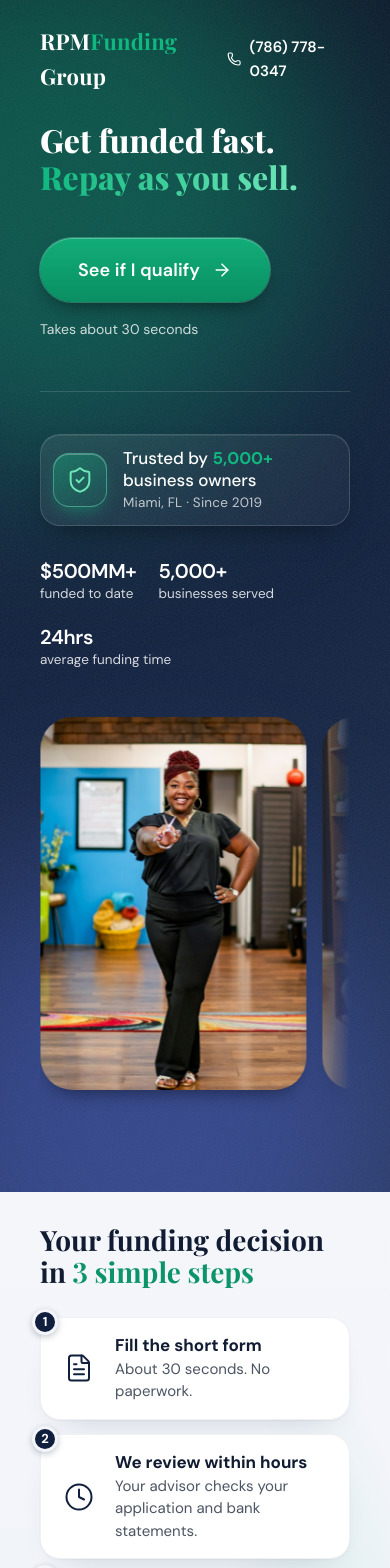
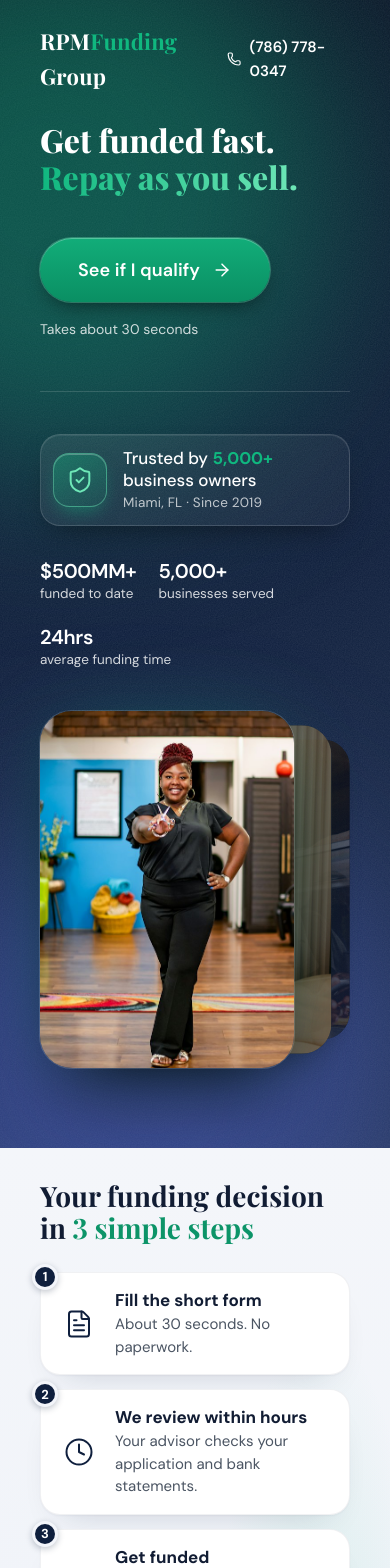
Before and after one commit to SofttikTech/client-rpm-funding-landing, a React (Vite) app: page / in a window 390 px wide. Shown: the top 1568 px of the page. Built offline with nearby package versions, Linux system fonts and the light colour scheme.

Commit message:
Hero photos: layered deck carousel with depth, shadows and dimmed back cards

```diff
--- a/src/components/Hero/Hero.css
+++ b/src/components/Hero/Hero.css
@@ -33,11 +33,11 @@
 .rpm-hero-trust-label { white-space: nowrap; font-size: 13.5px; font-weight: 400; color: rgba(255, 255, 255, 0.82); }
 
 .rpm-hero-visual { position: relative; }
-.rpm-hero-carousel { will-change: transform; margin-left: auto; width: min(100%, calc((100svh - 150px) * 0.8)); }
-.rpm-hero-viewport { overflow: hidden; padding: 6px 0 22px; -webkit-mask-image: linear-gradient(to right, #000 0, #000 84%, transparent 100%); mask-image: linear-gradient(to right, #000 0, #000 84%, transparent 100%); }
-.rpm-hero-viewport.is-last { -webkit-mask-image: linear-gradient(to right, transparent 0, #000 14%, #000 100%); mask-image: linear-gradient(to right, transparent 0, #000 14%, #000 100%); }
-.rpm-hero-slide { flex: 0 0 86%; aspect-ratio: 4 / 5.6; border-radius: 32px; overflow: hidden; background: var(--rpm-navy-light); box-shadow: 0 12px 20px -12px rgba(0, 0, 0, 0.55); }
-.rpm-hero-track { display: flex; gap: 16px; transition: transform 0.9s cubic-bezier(0.65, 0, 0.35, 1); will-change: transform; }
+.rpm-hero-carousel { will-change: transform; position: relative; margin-left: auto; width: min(100%, calc((100svh - 150px) * 0.87)); aspect-ratio: 1 / 1.15; }
+.rpm-hero-card { position: absolute; top: 0; left: 0; width: 82%; height: 100%; border-radius: 32px; overflow: hidden; background: var(--rpm-navy-light); transform-origin: left center; transition: transform 0.9s cubic-bezier(0.65, 0, 0.35, 1), opacity 0.9s ease-in-out, filter 0.9s ease-in-out, box-shadow 0.9s ease-in-out; }
+.rpm-hero-card[data-pos='0'] { z-index: 3; transform: translateX(0) scale(1); opacity: 1; filter: brightness(1); box-shadow: 0 0 0 1px rgba(255, 255, 255, 0.16), 0 36px 70px -24px rgba(0, 0, 0, 0.75), 0 0 80px -20px rgba(16, 183, 127, 0.35); }
+.rpm-hero-card[data-pos='1'] { z-index: 2; transform: translateX(22.7%) scale(0.92); opacity: 0.85; filter: brightness(0.62); box-shadow: 0 20px 40px -20px rgba(0, 0, 0, 0.6); }
+.rpm-hero-card[data-pos='2'] { z-index: 1; transform: translateX(37.9%) scale(0.84); opacity: 0.6; filter: brightness(0.42); box-shadow: 0 14px 30px -18px rgba(0, 0, 0, 0.5); }
 .rpm-hero-photo { width: 100%; height: 100%; object-fit: cover; display: block; }
 
 
@@ -48,14 +48,19 @@
 
 @media (prefers-reduced-motion: reduce) {
   .rpm-hero-glow { animation: none; }
-  .rpm-hero-track { transition: none; }
+  .rpm-hero-card { transition: none; }
 }
 
 @media (max-width: 960px) {
   .rpm-hero-grid { grid-template-columns: minmax(0, 1fr); gap: 40px; }
   .rpm-hero-title { font-size: 40px; white-space: normal; }
     .rpm-hero-visual { max-width: 460px; margin: 0 auto; width: 100%; }
-    .rpm-hero-carousel { width: 100%; }
+    .rpm-hero-carousel { will-change: transform; position: relative; margin-left: auto; width: min(100%, calc((100svh - 150px) * 0.87)); aspect-ratio: 1 / 1.15; }
+.rpm-hero-card { position: absolute; top: 0; left: 0; width: 82%; height: 100%; border-radius: 32px; overflow: hidden; background: var(--rpm-navy-light); transform-origin: left center; transition: transform 0.9s cubic-bezier(0.65, 0, 0.35, 1), opacity 0.9s ease-in-out, filter 0.9s ease-in-out, box-shadow 0.9s ease-in-out; }
+.rpm-hero-card[data-pos='0'] { z-index: 3; transform: translateX(0) scale(1); opacity: 1; filter: brightness(1); box-shadow: 0 0 0 1px rgba(255, 255, 255, 0.16), 0 36px 70px -24px rgba(0, 0, 0, 0.75), 0 0 80px -20px rgba(16, 183, 127, 0.35); }
+.rpm-hero-card[data-pos='1'] { z-index: 2; transform: translateX(22.7%) scale(0.92); opacity: 0.85; filter: brightness(0.62); box-shadow: 0 20px 40px -20px rgba(0, 0, 0, 0.6); }
+.rpm-hero-card[data-pos='2'] { z-index: 1; transform: translateX(37.9%) scale(0.84); opacity: 0.6; filter: brightness(0.42); box-shadow: 0 14px 30px -18px rgba(0, 0, 0, 0.5); }
+.rpm-hero-photo { width: 100%; height: 100%; object-fit: cover; display: block; }
 }
 @media (max-width: 500px) {
   .rpm-hero-trust-stats { gap: 22px; }
--- a/src/components/Hero/Hero.jsx
+++ b/src/components/Hero/Hero.jsx
@@ -107,15 +107,11 @@ function Hero({ onApply }) {
 
           <div className="rpm-hero-visual">
             <div className="rpm-hero-carousel" ref={frameRef}>
-              <div className={`rpm-hero-viewport${index === PHOTOS.length - 1 ? ' is-last' : ''}`}>
-                <div className="rpm-hero-track" style={{ transform: `translate3d(calc(-1 * min(${index} * (${SLIDE_WIDTH}% + ${SLIDE_GAP}px), ${(PHOTOS.length * SLIDE_WIDTH) - 100}% + ${(PHOTOS.length - 1) * SLIDE_GAP}px)), 0, 0)` }}>
-                  {PHOTOS.map(({ src, alt, position }, i) => (
-                    <div key={src} className={`rpm-hero-slide${i === index ? ' active' : ''}`}>
-                      <img className="rpm-hero-photo" src={src} alt={alt} style={{ objectPosition: position }} />
-                    </div>
-                  ))}
+              {PHOTOS.map(({ src, alt, position }, i) => (
+                <div key={src} className="rpm-hero-card" data-pos={(i - index + PHOTOS.length) % PHOTOS.length}>
+                  <img className="rpm-hero-photo" src={src} alt={alt} style={{ objectPosition: position }} />
                 </div>
-              </div>
+              ))}
             </div>
           </div>
         </div>
@@ -135,8 +131,6 @@ const STATS = [
   { value: '24hrs', label: 'average funding time' }
 ]
 // Reason: one icon per industry RPM serves, in place of customer faces we do not have permission to show
-const SLIDE_WIDTH = 86
-const SLIDE_GAP = 16
 const PHOTOS = [
   { src: '/hero-owner.jpg', alt: 'Smiling restaurant owner checking sales on his phone', tag: 'Restaurants', position: '40% 50%' },
   { src: '/hero-salon.jpg', alt: 'Smiling salon owner standing in her salon', tag: 'Salons and parlors', position: '45% 50%' },
```
